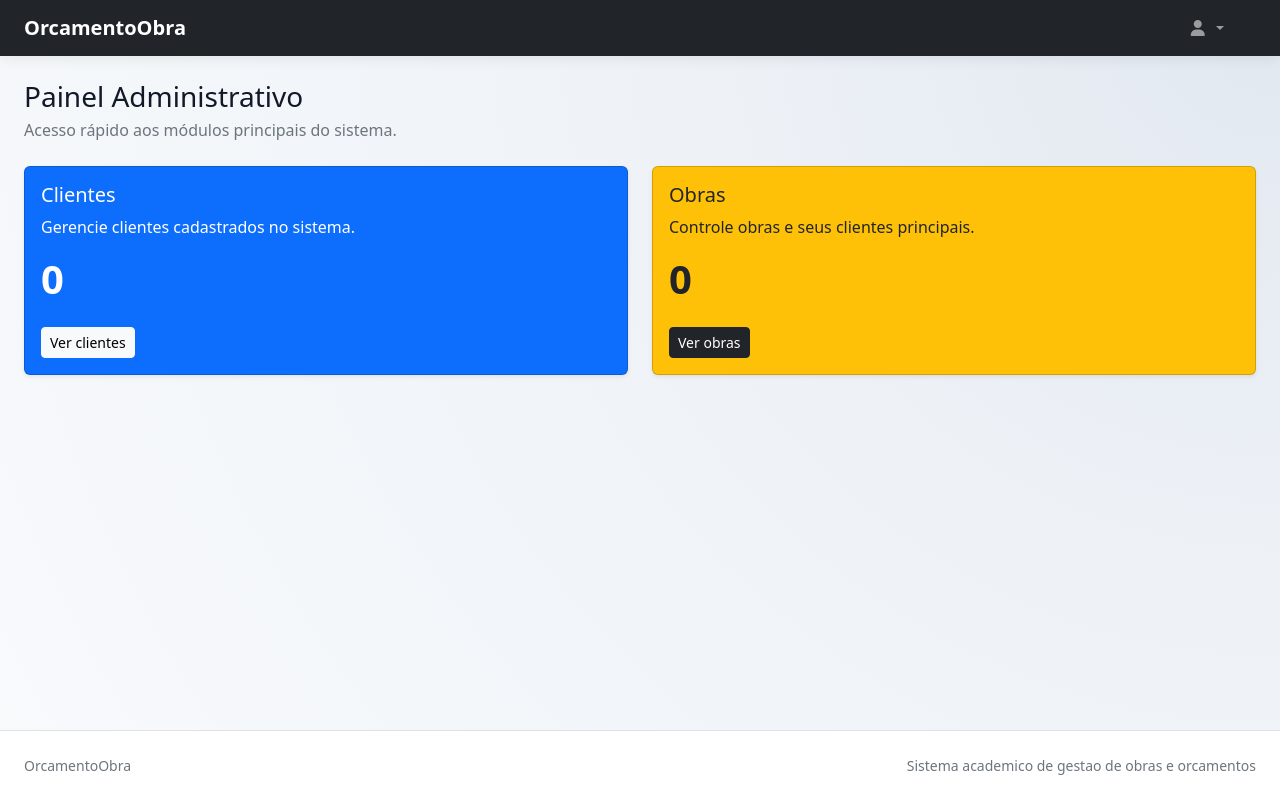
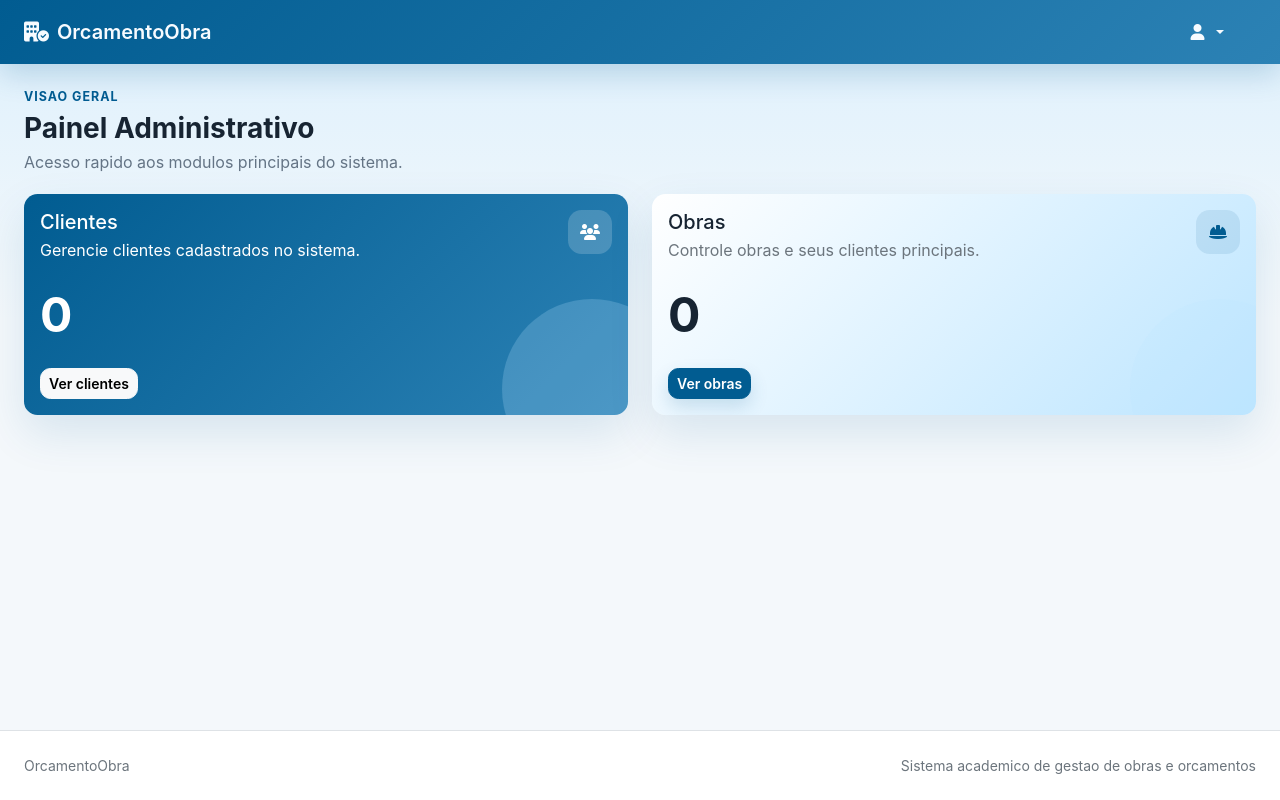
Before and after one commit to Luqui05/OrcamentoObra, a Django app: page / in a window 1280 px wide. Run offline with Django 5.2, Linux system fonts and the light colour scheme; data that the repository does not hold is empty.

Commit message:
feat: base visual do sistema

```diff
--- a/core/templates/core/base.html
+++ b/core/templates/core/base.html
@@ -13,138 +13,16 @@
       href="https://cdnjs.cloudflare.com/ajax/libs/font-awesome/6.5.0/css/all.min.css"
       rel="stylesheet"
     />
-    <style>
-      :root {
-        --oo-bg: #eef2f7;
-        --oo-surface: #ffffff;
-        --oo-ink: #111827;
-        --oo-muted: #6b7280;
-        --oo-brand-900: #0f172a;
-        --oo-brand-700: #1e293b;
-        --oo-success: #198754;
-        --oo-header-height: 56px;
-      }
-
-      html,
-      body {
-        min-height: 100%;
-        margin: 0;
-        padding: 0;
-      }
-
-      body {
-        min-height: 100vh;
-        display: flex;
-        flex-direction: column;
-        padding-top: var(--oo-header-height);
-        background: radial-gradient(circle at top right, #e2e8f0 0%, var(--oo-bg) 40%, #f8fafc 100%);
-        color: var(--oo-ink);
-      }
-
-      .navbar {
-        min-height: var(--oo-header-height);
-        position: fixed;
-        top: 0;
-        left: 0;
-        right: 0;
-        z-index: 1030;
-        box-shadow: 0 2px 14px rgba(0, 0, 0, 0.08);
-      }
-
-      main {
-        flex: 1 0 auto;
-      }
-
-      .hero-shell {
-        background: linear-gradient(135deg, var(--oo-brand-900) 0%, var(--oo-brand-700) 55%, #334155 100%);
-        color: #fff;
-      }
-
-      .diagram-card {
-        border-radius: 0.9rem;
-        overflow: hidden;
-      }
-
-      .diagram-card .card-img-top {
-        height: 250px;
-        object-fit: contain;
-        object-position: center;
-        background: #f3f4f6;
-        padding: 0.75rem;
-      }
-
-      .diagram-card .card-title {
-        color: #111827;
-      }
-
-      .diagram-card .card-text {
-        color: var(--oo-muted);
-      }
-
-      .btn-success {
-        background-color: var(--oo-success);
-        border-color: var(--oo-success);
-      }
-
-      .lightbox-modal .modal-dialog {
-        max-width: 100vw;
-        margin: 0;
-      }
-
-      .lightbox-modal .modal-content {
-        min-height: 100vh;
-        border: 0;
-        border-radius: 0;
-        background: rgba(2, 6, 23, 0.94);
-      }
-
-      .lightbox-modal .modal-header {
-        border-bottom: 0;
-      }
-
-      .lightbox-modal .modal-title {
-        color: #e5e7eb;
-      }
-
-      .lightbox-modal .btn-close {
-        filter: invert(1) grayscale(100%) brightness(200%);
-      }
-
-      .lightbox-modal .modal-body {
-        display: flex;
-        align-items: center;
-        justify-content: center;
-        padding: 1rem;
-      }
-
-      .lightbox-modal .modal-body img {
-        max-height: 85vh;
-        max-width: 96vw;
-        object-fit: contain;
-        border-radius: 0.75rem;
-      }
-
-      footer {
-        flex-shrink: 0;
-        background: var(--oo-surface);
-      }
-
-      .auth-main {
-        max-width: 1080px;
-      }
-
-      @media (max-width: 767.98px) {
-        body {
-          padding-top: 54px;
-        }
-      }
-    </style>
+    <link href="{% static 'css/app.css' %}" rel="stylesheet" />
     {% block extra_css %}{% endblock %}
   </head>
   <body class="sb-nav-fixed">
-    <nav class="navbar navbar-expand navbar-dark bg-dark">
+    <nav class="navbar navbar-expand navbar-dark">
       <div class="container-fluid px-4">
-        <a class="navbar-brand fw-semibold" href="{% url 'index' %}">OrcamentoObra</a>
+        <a class="navbar-brand fw-semibold d-flex align-items-center gap-2" href="{% url 'index' %}">
+          <i class="fas fa-building-circle-check"></i>
+          <span>OrcamentoObra</span>
+        </a>
 
         <ul class="navbar-nav ms-auto ms-md-0 me-3 me-lg-4">
           <li class="nav-item dropdown">
--- a/core/templates/core/index.html
+++ b/core/templates/core/index.html
@@ -3,18 +3,26 @@
 {% block title %}Painel inicial{% endblock %}
 
 {% block content %}
-<div class="mb-4">
-	<h1 class="h3 mb-1">Painel Administrativo</h1>
-	<p class="text-muted mb-0">Acesso rápido aos módulos principais do sistema.</p>
+<div class="page-heading">
+	<div>
+		<p class="page-kicker">Visao geral</p>
+		<h1 class="h3">Painel Administrativo</h1>
+		<p class="page-subtitle">Acesso rapido aos modulos principais do sistema.</p>
+	</div>
 </div>
 
 <div class="row g-4">
 	<div class="col-md-6">
-		<div class="card text-white bg-primary shadow-sm h-100">
+		<div class="card dashboard-card h-100">
 			<div class="card-body d-flex flex-column">
-				<h5 class="card-title">Clientes</h5>
-				<p class="card-text mb-3">Gerencie clientes cadastrados no sistema.</p>
-				<p class="display-6 fw-bold mb-4">{{ total_clientes }}</p>
+				<div class="d-flex justify-content-between align-items-start mb-4">
+					<div>
+						<h5 class="card-title mb-1">Clientes</h5>
+						<p class="card-text mb-0">Gerencie clientes cadastrados no sistema.</p>
+					</div>
+					<span class="dashboard-icon"><i class="fas fa-users"></i></span>
+				</div>
+				<p class="display-5 fw-bold mb-4">{{ total_clientes }}</p>
 				<div class="mt-auto">
 					<a href="{% url 'cliente_list' %}" class="btn btn-light btn-sm">Ver clientes</a>
 				</div>
@@ -23,13 +31,18 @@
 	</div>
 
 	<div class="col-md-6">
-		<div class="card text-dark bg-warning shadow-sm h-100">
+		<div class="card dashboard-card dashboard-card-soft h-100">
 			<div class="card-body d-flex flex-column">
-				<h5 class="card-title">Obras</h5>
-				<p class="card-text mb-3">Controle obras e seus clientes principais.</p>
-				<p class="display-6 fw-bold mb-4">{{ total_obras }}</p>
+				<div class="d-flex justify-content-between align-items-start mb-4">
+					<div>
+						<h5 class="card-title mb-1">Obras</h5>
+						<p class="card-text mb-0 text-muted">Controle obras e seus clientes principais.</p>
+					</div>
+					<span class="dashboard-icon"><i class="fas fa-helmet-safety"></i></span>
+				</div>
+				<p class="display-5 fw-bold mb-4">{{ total_obras }}</p>
 				<div class="mt-auto">
-					<a href="{% url 'obra_list' %}" class="btn btn-dark btn-sm">Ver obras</a>
+					<a href="{% url 'obra_list' %}" class="btn btn-primary btn-sm">Ver obras</a>
 				</div>
 			</div>
 		</div>
--- /dev/null
+++ b/static/css/app.css
@@ -0,0 +1,328 @@
+:root {
+  --oo-primary-900: #015c91;
+  --oo-primary-700: #2c82b5;
+  --oo-primary-300: #88cdf6;
+  --oo-primary-100: #bce5ff;
+  --oo-bg: #f4f8fb;
+  --oo-surface: #ffffff;
+  --oo-surface-soft: #eef7fd;
+  --oo-ink: #172432;
+  --oo-muted: #647485;
+  --oo-border: #d9e8f2;
+  --oo-success: #278b68;
+  --oo-warning: #c88724;
+  --oo-danger: #c9465d;
+  --oo-shadow: 0 18px 45px rgba(1, 92, 145, 0.12);
+  --oo-shadow-soft: 0 10px 30px rgba(23, 36, 50, 0.08);
+  --oo-radius: 0.85rem;
+  --oo-header-height: 64px;
+}
+
+html,
+body {
+  min-height: 100%;
+  margin: 0;
+  padding: 0;
+}
+
+body {
+  min-height: 100vh;
+  display: flex;
+  flex-direction: column;
+  padding-top: var(--oo-header-height);
+  background:
+    linear-gradient(180deg, rgba(188, 229, 255, 0.42) 0, rgba(244, 248, 251, 0) 320px),
+    var(--oo-bg);
+  color: var(--oo-ink);
+  font-family: Inter, system-ui, -apple-system, BlinkMacSystemFont, "Segoe UI", sans-serif;
+}
+
+a {
+  color: var(--oo-primary-900);
+}
+
+a:hover {
+  color: var(--oo-primary-700);
+}
+
+main {
+  flex: 1 0 auto;
+}
+
+.navbar {
+  min-height: var(--oo-header-height);
+  position: fixed;
+  top: 0;
+  left: 0;
+  right: 0;
+  z-index: 1030;
+  background: linear-gradient(135deg, var(--oo-primary-900), var(--oo-primary-700)) !important;
+  box-shadow: 0 10px 30px rgba(1, 92, 145, 0.2);
+}
+
+.navbar-brand {
+  letter-spacing: 0;
+}
+
+.navbar .nav-link,
+.navbar .navbar-brand {
+  color: #f7fbff;
+}
+
+.navbar .nav-link:hover,
+.navbar .navbar-brand:hover {
+  color: var(--oo-primary-100);
+}
+
+.page-heading {
+  display: flex;
+  align-items: flex-start;
+  justify-content: space-between;
+  gap: 1rem;
+  margin-bottom: 1.25rem;
+}
+
+.page-heading h1,
+.page-heading h2,
+.page-heading h3 {
+  margin: 0;
+  color: var(--oo-ink);
+  font-weight: 700;
+}
+
+.page-kicker {
+  margin: 0 0 0.35rem;
+  color: var(--oo-primary-900);
+  font-size: 0.78rem;
+  font-weight: 700;
+  text-transform: uppercase;
+  letter-spacing: 0.08em;
+}
+
+.page-subtitle {
+  margin: 0.25rem 0 0;
+  color: var(--oo-muted);
+}
+
+.card {
+  border: 1px solid var(--oo-border);
+  border-radius: var(--oo-radius);
+  box-shadow: var(--oo-shadow-soft);
+}
+
+.card-header {
+  border-bottom-color: var(--oo-border);
+  background: var(--oo-surface-soft);
+}
+
+.btn {
+  border-radius: 0.65rem;
+  font-weight: 600;
+}
+
+.btn-primary {
+  background-color: var(--oo-primary-900);
+  border-color: var(--oo-primary-900);
+  box-shadow: 0 8px 18px rgba(1, 92, 145, 0.16);
+}
+
+.btn-primary:hover,
+.btn-primary:focus {
+  background-color: #014d79;
+  border-color: #014d79;
+}
+
+.btn-outline-primary {
+  color: var(--oo-primary-900);
+  border-color: var(--oo-primary-700);
+}
+
+.btn-outline-primary:hover,
+.btn-outline-primary:focus {
+  background-color: var(--oo-primary-900);
+  border-color: var(--oo-primary-900);
+}
+
+.btn-success {
+  background-color: var(--oo-success);
+  border-color: var(--oo-success);
+}
+
+.form-control,
+.form-select {
+  border-color: var(--oo-border);
+  border-radius: 0.65rem;
+}
+
+.form-control:focus,
+.form-select:focus {
+  border-color: var(--oo-primary-700);
+  box-shadow: 0 0 0 0.2rem rgba(44, 130, 181, 0.18);
+}
+
+.table {
+  color: var(--oo-ink);
+}
+
+.table thead th {
+  border-bottom: 0;
+  background: var(--oo-surface-soft);
+  color: var(--oo-primary-900);
+  font-size: 0.8rem;
+  font-weight: 700;
+  text-transform: uppercase;
+  letter-spacing: 0.04em;
+}
+
+.table > :not(caption) > * > * {
+  border-bottom-color: var(--oo-border);
+  padding: 0.9rem 1rem;
+}
+
+.table-striped > tbody > tr:nth-of-type(odd) > * {
+  --bs-table-accent-bg: rgba(188, 229, 255, 0.18);
+}
+
+.dropdown-menu {
+  border-color: var(--oo-border);
+  border-radius: 0.75rem;
+  box-shadow: var(--oo-shadow-soft);
+}
+
+.hero-shell {
+  background: linear-gradient(135deg, var(--oo-primary-900), var(--oo-primary-700) 58%, var(--oo-primary-300));
+  color: #fff;
+}
+
+.dashboard-card {
+  position: relative;
+  min-height: 190px;
+  overflow: hidden;
+  border: 0;
+  color: #fff;
+  background: linear-gradient(135deg, var(--oo-primary-900), var(--oo-primary-700));
+  box-shadow: var(--oo-shadow);
+}
+
+.dashboard-card::after {
+  content: "";
+  position: absolute;
+  right: -54px;
+  bottom: -64px;
+  width: 180px;
+  height: 180px;
+  border-radius: 50%;
+  background: rgba(188, 229, 255, 0.22);
+}
+
+.dashboard-card.dashboard-card-soft {
+  color: var(--oo-ink);
+  background: linear-gradient(135deg, #ffffff, var(--oo-primary-100));
+}
+
+.dashboard-card .card-body {
+  position: relative;
+  z-index: 1;
+}
+
+.dashboard-icon {
+  display: inline-flex;
+  width: 44px;
+  height: 44px;
+  align-items: center;
+  justify-content: center;
+  border-radius: 0.85rem;
+  background: rgba(255, 255, 255, 0.18);
+}
+
+.dashboard-card-soft .dashboard-icon {
+  color: var(--oo-primary-900);
+  background: rgba(1, 92, 145, 0.1);
+}
+
+.auth-main {
+  max-width: 1080px;
+}
+
+.auth-wrap {
+  min-height: calc(100vh - var(--oo-header-height) - 90px);
+}
+
+.auth-card {
+  border: 0;
+  border-radius: 1rem;
+  box-shadow: var(--oo-shadow);
+}
+
+.diagram-card {
+  overflow: hidden;
+}
+
+.diagram-card .card-img-top {
+  height: 250px;
+  object-fit: contain;
+  object-position: center;
+  background: var(--oo-surface-soft);
+  padding: 0.75rem;
+}
+
+.diagram-card .card-title {
+  color: var(--oo-ink);
+}
+
+.diagram-card .card-text {
+  color: var(--oo-muted);
+}
+
+.lightbox-modal .modal-dialog {
+  max-width: 100vw;
+  margin: 0;
+}
+
+.lightbox-modal .modal-content {
+  min-height: 100vh;
+  border: 0;
+  border-radius: 0;
+  background: rgba(2, 6, 23, 0.94);
+}
+
+.lightbox-modal .modal-header {
+  border-bottom: 0;
+}
+
+.lightbox-modal .modal-title {
+  color: #e5e7eb;
+}
+
+.lightbox-modal .btn-close {
+  filter: invert(1) grayscale(100%) brightness(200%);
+}
+
+.lightbox-modal .modal-body {
+  display: flex;
+  align-items: center;
+  justify-content: center;
+  padding: 1rem;
+}
+
+.lightbox-modal .modal-body img {
+  max-height: 85vh;
+  max-width: 96vw;
+  object-fit: contain;
+  border-radius: 0.75rem;
+}
+
+footer {
+  flex-shrink: 0;
+  background: var(--oo-surface);
+}
+
+@media (max-width: 767.98px) {
+  body {
+    padding-top: 58px;
+  }
+
+  .page-heading {
+    flex-direction: column;
+  }
+}
```
Also changed, not shown: usuarios/templates/usuarios/cadastro.html (+0 -13 lines), usuarios/templates/usuarios/login.html (+0 -13 lines).
